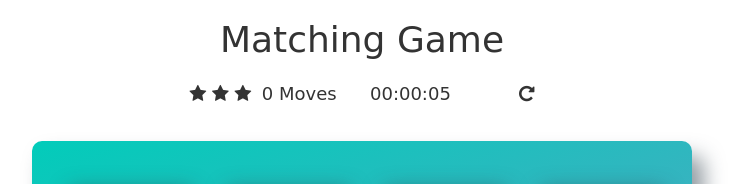
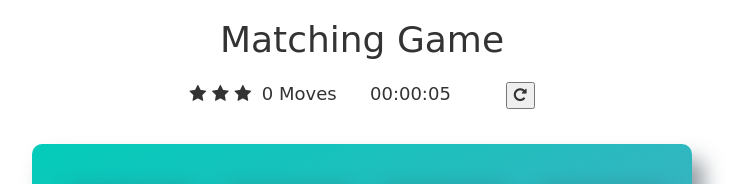
Before and after one commit to eshan-31/Memory-Game, a plain HTML site: page index.html in a window 1280 px wide. Shown: the top 184 px of the page, 278-1017 px from the left. Drawn offline with Linux system fonts and the light colour scheme; a web font is replaced by a local one.

Commit message:
refresh button and timer updated

```diff
--- a/css/styles.css
+++ b/css/styles.css
@@ -110,3 +110,7 @@ h1{
   font-size: 33px;
   background: #ff0000;
 }
+
+#refresh {
+  font-size: 15px;
+}
--- a/index.html
+++ b/index.html
@@ -28,7 +28,7 @@
     <span id="moves"></span> Moves
     <span id="timer"></span>
 
-      <span class="restart">
+      <span class="restart"><button id="refresh" onClick="window.location.reload()">
       <i class="fa fa-repeat"></i>
     </span>
   </section>
--- a/js/design.js
+++ b/js/design.js
@@ -64,8 +64,12 @@ inerval = setInterval(function(){seconds++;
             hours++;
             minutes = 0;
         }
-        if(seconds == 60 || minutes == 60 || hours>9){
+        if(seconds>9 && minutes>9 && hours>9){
         timecount.innerHTML = hours + ":" + minutes + ":" + seconds;}
+        else if(minutes>9 && seconds>9){
+        timecount.innerHTML = "0"+hours + ":" + minutes + ":" + seconds;}
+        else if(seconds>9){
+          timecount.innerHTML = "0"+hours + ":0" + minutes + ":" + seconds;}
         else{timecount.innerHTML = "0"+hours + ":0" + minutes + ":0" + seconds;}
       },1000);
 };
```
